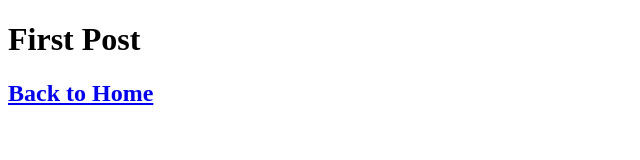
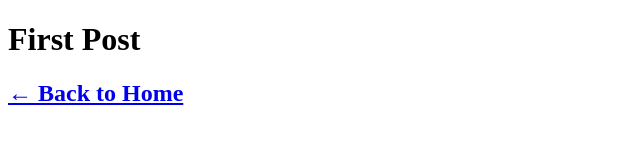
Before and after one commit to hermawanwiwid/nextjs-blog, a Next.js app: page /posts/first-post in a window 1280 px wide. Shown: the top 160 px of the page, without its empty margins (0-640 px from the left). Built offline with nearby package versions, Linux system fonts and the light colour scheme.

Commit message:
add Head and Script

```diff
--- a/pages/posts/first-post.js
+++ b/pages/posts/first-post.js
@@ -1,14 +1,26 @@
 import React from "react";
 import Link from "next/link";
+import Head from "next/head";
+import Script from "next/script";
 
 const index = () => {
   return (
-    <div>
+    <>
+      <Head>
+        <title>First Post</title>
+      </Head>
+      <Script
+        src="https://connect.facebook.net/en_US/sdk.js"
+        strategy="lazyOnload"
+        onLoad={() =>
+          console.log(`script loaded correctly, window.FB has been populated`)
+        }
+      />
       <h1>First Post</h1>
       <h2>
-        <Link href="/">Back to Home</Link>
+        <Link href="/">← Back to Home</Link>
       </h2>
-    </div>
+    </>
   );
 };
 
```
